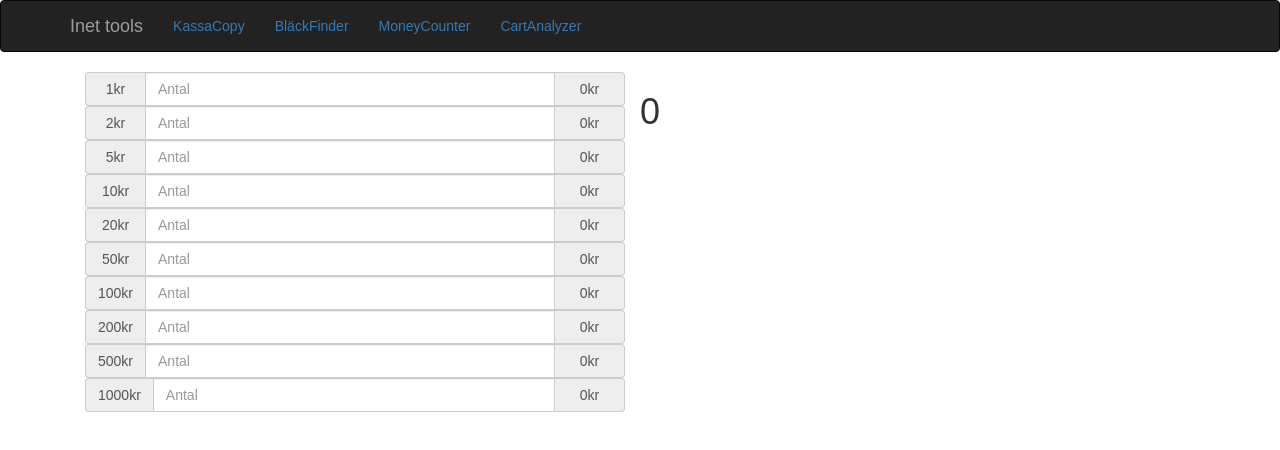
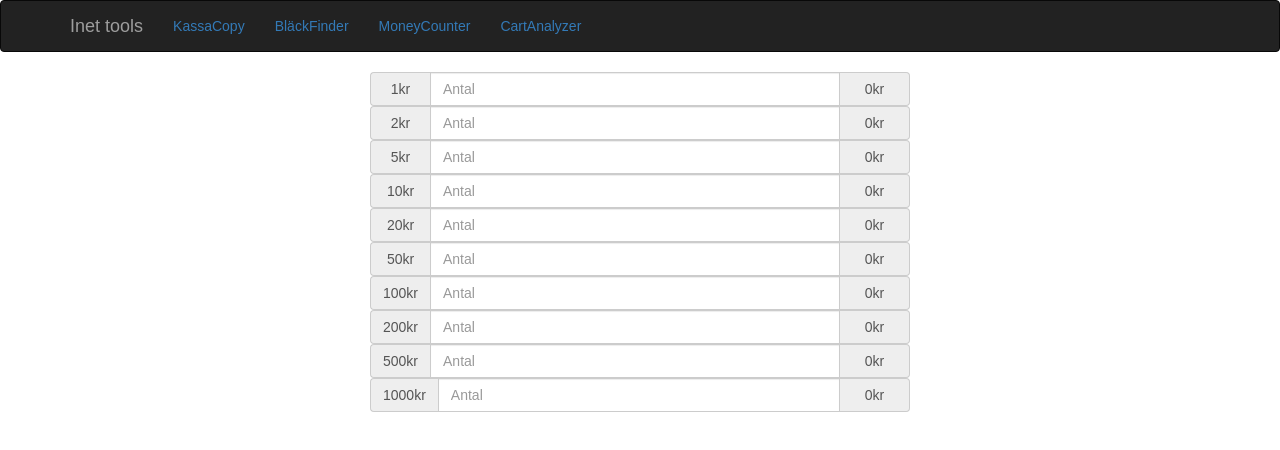
Before and after one commit to isZumpo/inet-tools, a React (Create React App) app in the folder client/: page /moneycounter in a window 1280 px wide. Shown: the top 450 px of the page. Built offline with nearby package versions, Linux system fonts and the light colour scheme.

Commit message:
Centered MoneyCounter

```diff
--- a/client/src/MoneyCounter.js
+++ b/client/src/MoneyCounter.js
@@ -18,7 +18,7 @@ class MoneyCounter extends Component {
     render() {
         return (
             <div className="container">
-                <div className="col-xs-6">
+                <div className="col-xs-6 col-xs-offset-3">
                     <MoneyCounterItem type="1" onChange={this.onItemChange}/>
                     <MoneyCounterItem type="2"  onChange={this.onItemChange}/>
                     <MoneyCounterItem type="5" onChange={this.onItemChange}/>
@@ -29,9 +29,9 @@ class MoneyCounter extends Component {
                     <MoneyCounterItem type="200" onChange={this.onItemChange}/>
                     <MoneyCounterItem type="500" onChange={this.onItemChange}/>
                     <MoneyCounterItem type="1000" onChange={this.onItemChange}/>
+                    {this.getTotal()}
                 </div>
 
-                {this.getTotal()}
             </div>
         );
     }
@@ -47,7 +47,10 @@ class MoneyCounter extends Component {
         for(var item in this.state.items) {
             total += this.state.items[item];
         }
-        return(<h1>{total}</h1>)
+        if(total == 0) {
+            return <h1 className="text-center"></h1>
+        }
+        return(<h1 className="text-center">{total}kr</h1>)
     }
 }
 
```
